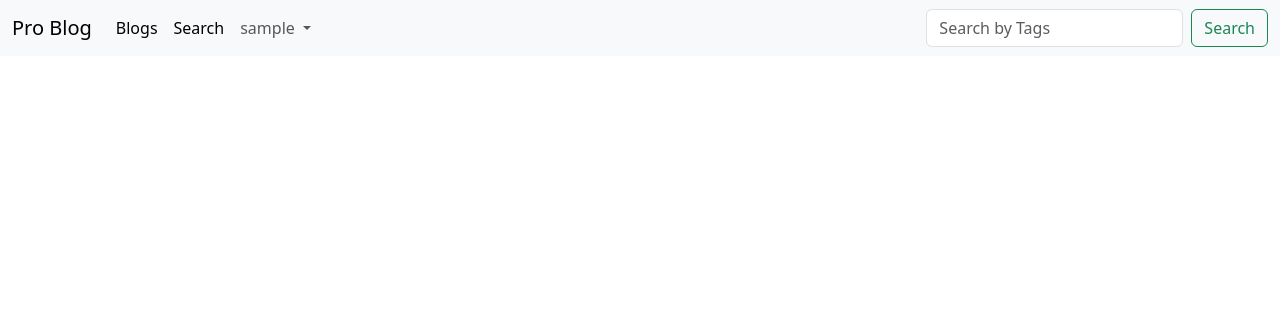
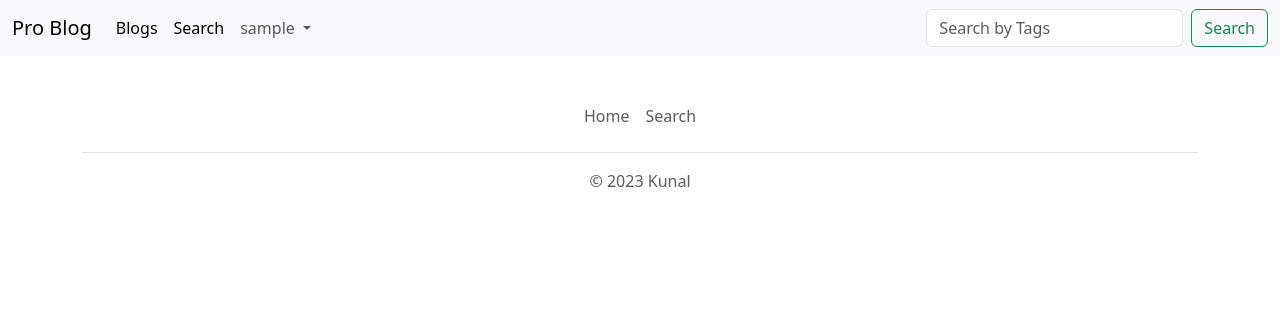
Before and after one commit to kunal-2668/BlogProject, a Django app: page / in a window 1280 px wide. Shown: the top 316 px of the page. Run offline with Django 4.2, Linux system fonts and the light colour scheme; the visitor is signed in with stand-in values (Sample User, id 1); data that the repository does not hold is empty.

Commit message:
same changes

```diff
--- a/templates/base.html
+++ b/templates/base.html
@@ -32,6 +32,15 @@
 
     {% endif %}
 
+    <div class="container">
+      <footer class="py-3 my-4">
+        <ul class="nav justify-content-center border-bottom pb-3 mb-3">
+          <li class="nav-item"><a href="{% url 'home' %}" class="nav-link px-2 text-body-secondary">Home</a></li>
+          <li class="nav-item"><a href="{% url 'search' %}" class="nav-link px-2 text-body-secondary">Search</a></li>
+        </ul>
+        <p class="text-center text-body-secondary">© 2023 Kunal</p>
+      </footer>
+    </div>
 
     <script src="https://cdn.jsdelivr.net/npm/bootstrap@5.3.2/dist/js/bootstrap.bundle.min.js" integrity="sha384-C6RzsynM9kWDrMNeT87bh95OGNyZPhcTNXj1NW7RuBCsyN/o0jlpcV8Qyq46cDfL" crossorigin="anonymous"></script>
     <script src="https://unpkg.com/aos@2.3.1/dist/aos.js"></script>
```
